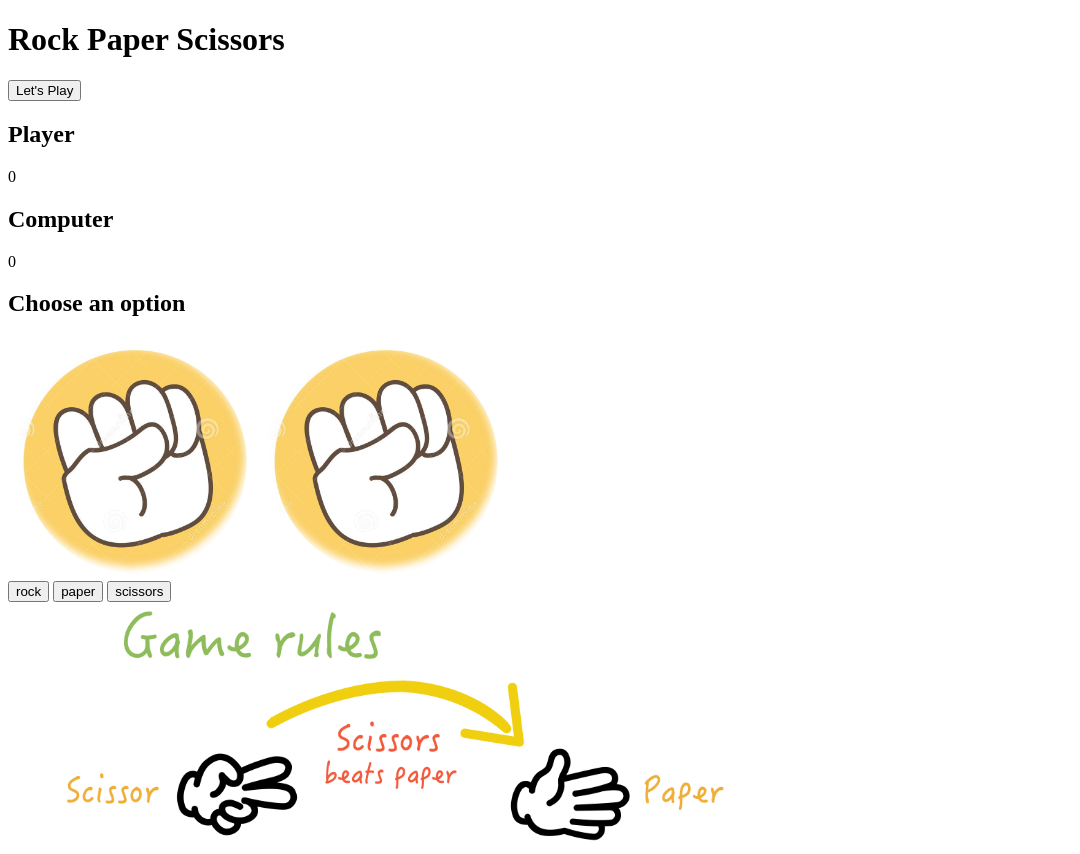
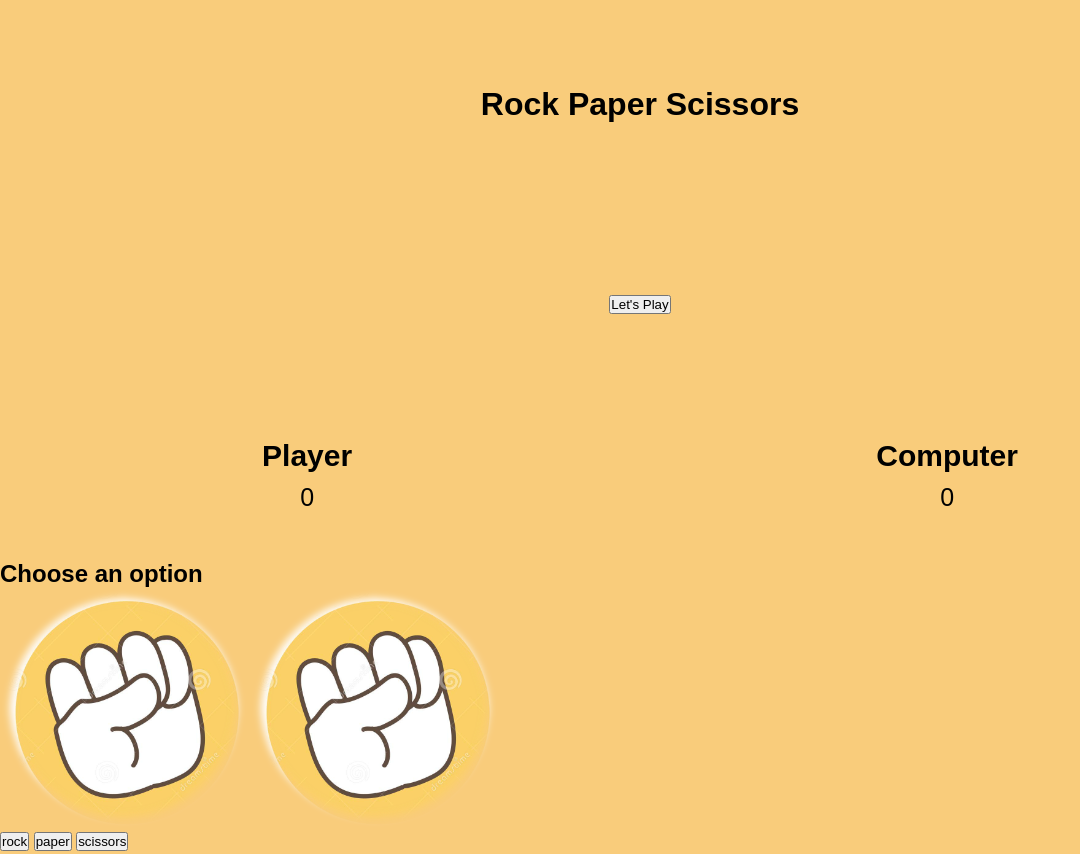
Before and after one commit to SaraMehlis/Rock-Paper-Scissors, a plain HTML site: page index.html in a window 1280 px wide. Shown: the top 854 px of the page, without its empty margins (0-1080 px from the left). Drawn offline with Linux system fonts and the light colour scheme.

Commit message:
Add general styling , intro and score area styling

```diff
--- a/assets/css/style.css
+++ b/assets/css/style.css
@@ -0,0 +1,43 @@
+*{
+ margin:0;
+ padding:0;
+ box-sizing:border-box;
+}
+
+.intro{
+    background-color:#f9cc7b ;
+    height: 50vh;
+    display: flex;
+    flex-direction: column;
+    align-items: center;
+    justify-content: space-around;
+}
+
+.intro h1 {
+    font-family:sans-serif ;
+    align-items: center;
+}
+
+section{
+    height: 100vh;
+    background-color:#f9cc7b ;
+    font-family:sans-serif ;
+
+}
+
+.score{
+    height: 20vh;
+    display:flex;
+    justify-content: space-around;
+    align-items: center;
+}
+
+.score h2{
+    font-size: 30px;
+}
+
+.score p {
+    text-align: center;
+    padding: 10px;
+    font-size: 25px;
+}
```
Also changed, not shown: index.html (+2 -1 lines).
